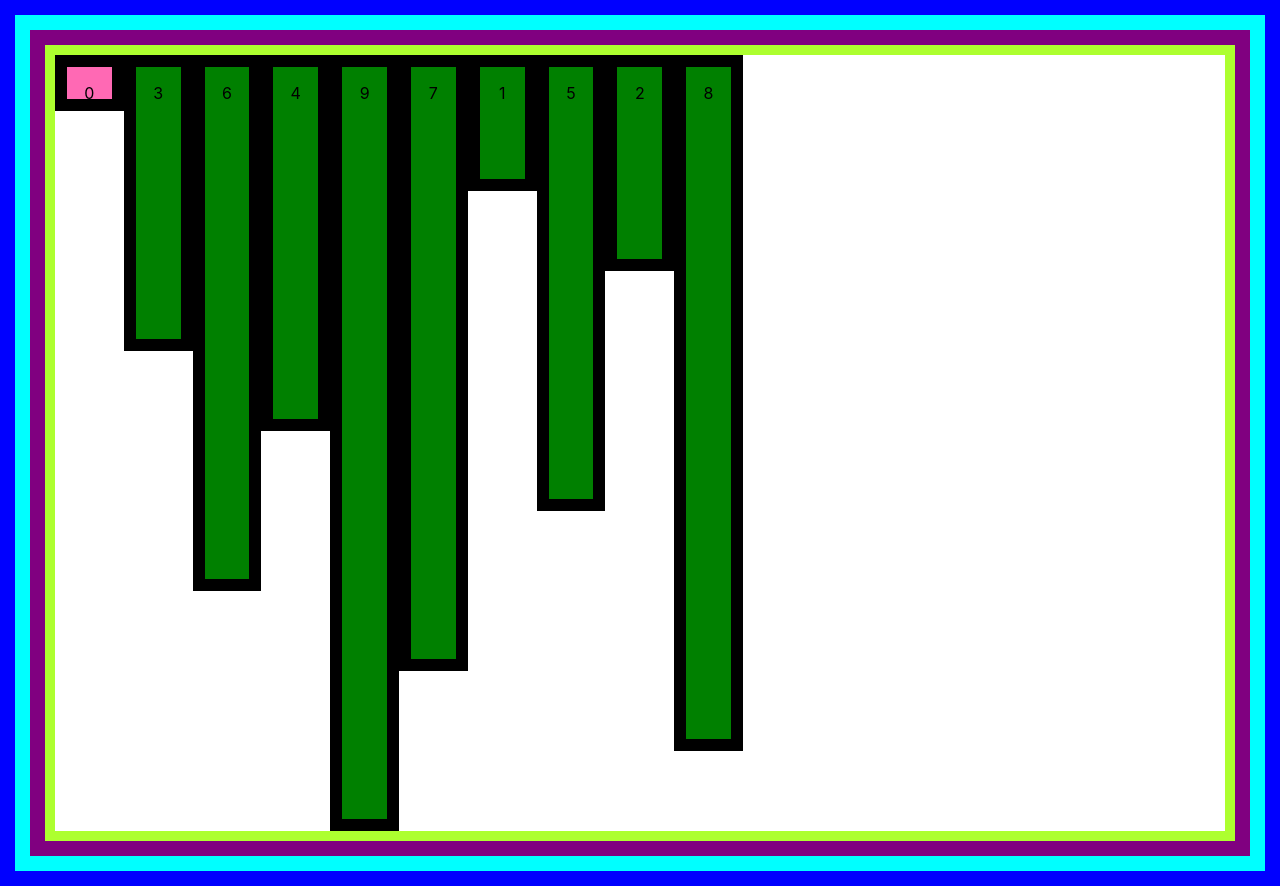
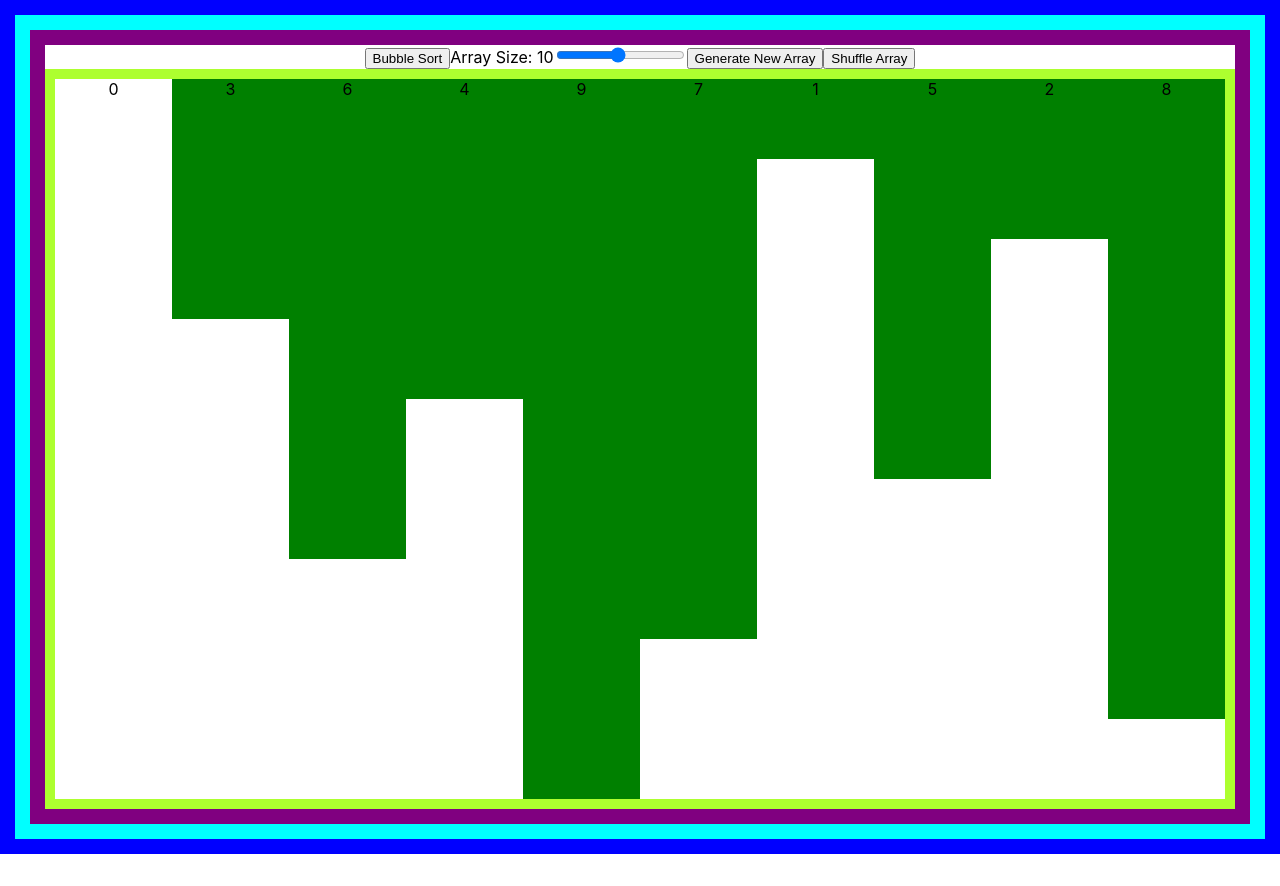
Before and after one commit to MichaelRyanGoad/DataVisualizations, a React (Create React App) app: page / in a window 1280 px wide. After the commit the page ends 854 px from the top, so only its background shows below. Built offline with nearby package versions, Linux system fonts and the light colour scheme; the HTML template or start-up script is replaced by a standard one.

Commit message:
Added buttons for 3 functions. Added size slider.

```diff
--- a/src/Components/ArrayVisual.jsx
+++ b/src/Components/ArrayVisual.jsx
@@ -8,21 +8,50 @@ function ArrayVisual() {
 
   const [myArray, setMyArray] = useState(stdArray);
   const [pos, setPos] = useState(0);
+  const [arrSize, setArrSize] = useState(10);
+  const [newSize, setNewSize] = useState(arrSize);
 
   return (
-    <div
-      className="node-row"
-      onClick={() => bubbleSort(myArray, setMyArray, setPos)}
+    <div>
+      <div className="header">
+        <button onClick={() => bubbleSort(myArray, setMyArray, setPos)}>
+          Bubble Sort
+        </button>
+        <label htmlFor="sizeRange">Array Size: {newSize}</label>
+        <input
+          type="range"
+          min="3"
+          max="100"
+          id="sizeRange"
+          placeholder={newSize}
+          onChange={(event) => {
+            setNewSize(event.target.value);
+          }}
+        ></input>
+        <button
+          onClick={() => {
+            setArrSize(newSize);
+            setMyArray(shuffle(generateStandardArray(newSize)));
+          }}
         >
+          Generate New Array
+        </button>
+        <button onClick={() => setMyArray([...shuffle(myArray)])}>
+          Shuffle Array
+        </button>
+      </div>
+      <div className="node-row">
         {myArray.map((value, index) => {
           return (
             <Node
               key={index}
               num={value}
               visiting={pos === index ? true : false}
+              arrSize={arrSize}
             />
           );
         })}
+      </div>
     </div>
   );
 }
@@ -62,6 +91,7 @@ function sleep(ms) {
 }
 
 function shuffle(array) {
+  console.log("shuffle called");
   let currentIndex = array.length,
     temporaryValue,
     randomIndex;
@@ -78,6 +108,7 @@ function shuffle(array) {
     array[randomIndex] = temporaryValue;
   }
 
+  console.log("Array: ", array);
   return array;
 }
 
--- a/src/Components/Node.css
+++ b/src/Components/Node.css
@@ -1,6 +1,5 @@
 .node {
-  border: 1vw solid black;
-  padding: 2vmin;
-  width: 1vw;
+  /* border: 1vw solid black;
+  padding: 2vmin; */
   background-color: hotpink;
 }
--- a/src/Components/Node.jsx
+++ b/src/Components/Node.jsx
@@ -5,12 +5,13 @@ function Node(data) {
   const retNode = (
     <div
       style={{
-        height: (data.num / 10) * 100 + "vh",
+        height: (data.num / data.arrSize) * 100 + "vh",
+        width: "100vw",
         backgroundColor: data.visiting ? "hotpink" : "green",
       }}
       className="node"
     >
-      {data.num}
+      <div>{data.num}</div>
     </div>
   );
   return retNode;
```
Lines whose indentation alone changed are shown as unchanged.
